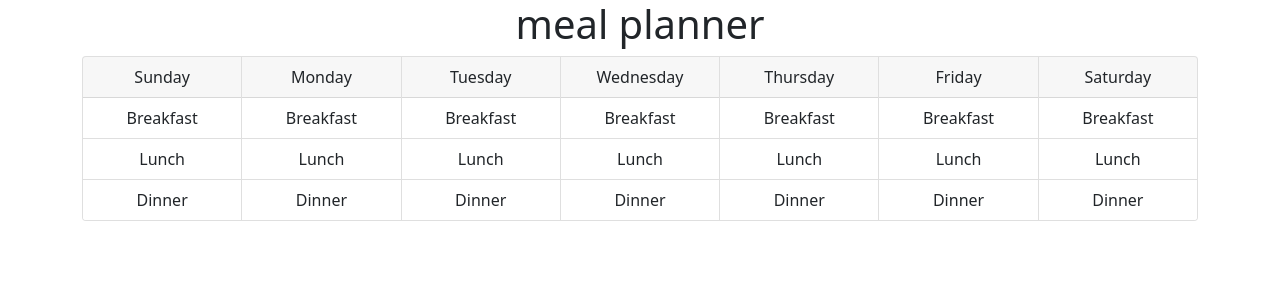
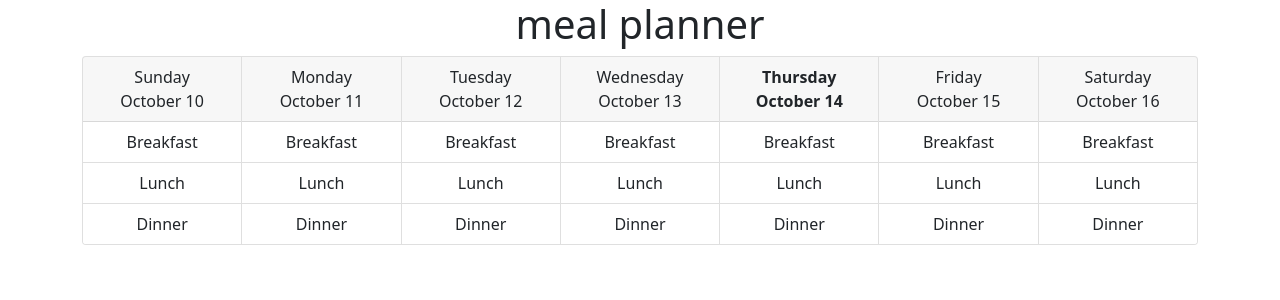
Before and after one commit to mwaslick/meal-planner, a React (Create React App) app: page / in a window 1280 px wide. Shown: the top 300 px of the page. Built offline with nearby package versions, Linux system fonts and the light colour scheme.

Commit message:
added correct dates to project

```diff
--- a/package.json
+++ b/package.json
@@ -9,9 +9,11 @@
     "@testing-library/react": "^12.1.2",
     "@testing-library/user-event": "^13.3.0",
     "bootstrap": "^5.1.3",
+    "dayjs": "^1.10.7",
     "react": "^17.0.2",
     "react-bootstrap": "^2.0.0-rc.0",
     "react-calendar": "^3.4.0",
+    "react-dayjs": "^0.3.2",
     "react-dom": "^17.0.2",
     "react-scripts": "^4.0.3",
     "web-vitals": "^2.1.2"
--- a/src/components/WeekCard/WeekCard.js
+++ b/src/components/WeekCard/WeekCard.js
@@ -1,11 +1,20 @@
 import React, { useState } from 'react';
 import { Container, Row, Col, Card, ListGroup, ListGroupItem } from 'react-bootstrap';
+import DayJS from 'react-dayjs';
 
 export default function WeekCard(props) {
 
+    let isToday = props.today;
+
         return (
             <Card>
-            <Card.Header>{props.weekday}</Card.Header>
+                {isToday? <Card.Header>
+                   <b> {props.weekday} <br></br> {props.date} </b>
+                </Card.Header> :
+                <Card.Header>
+                    {props.weekday} <br></br> {props.date}
+                </Card.Header>}
+
                 <ListGroup variant="flush">
                     <ListGroup.Item>Breakfast</ListGroup.Item>
                     <ListGroup.Item>Lunch</ListGroup.Item>
--- a/src/components/WeekPage/WeekPage.js
+++ b/src/components/WeekPage/WeekPage.js
@@ -1,23 +1,58 @@
-import React, { useState } from 'react';
+import {React, Component} from 'react';
+import { render } from 'react-dom';
 import WeekCard from '../WeekCard/WeekCard';
 import { Container, Row, CardGroup } from 'react-bootstrap';
+import DayJS from 'react-dayjs';
 
-export default function WeekPage() {
+export default class WeekPage extends Component {
 
-    const weekdays = ["Sunday", "Monday", "Tuesday", "Wednesday", "Thursday", "Friday", "Saturday"]
+   constructor() {
+        super();
+        const dayjs = require ('dayjs');
+        const weekdays = [];
+        for (var i = 0; i <= 6; i++) {
+            weekdays.push({
+                day: dayjs().day(i).format('dddd').toString(),
+                date: dayjs().day(i).format('MMMM D').toString(),
+                isToday: false
+            });
+        }
 
+        this.state = {weekdays};
+    }
+
+    componentDidMount() {
+        this.checkToday();
+
+    }
+
+    checkToday() {
+        const dayjs = require('dayjs');
+        let today = dayjs().format('MMMM D').toString();
+        let newWeekdays = this.state.weekdays;
+        for (var i = 0; i < newWeekdays.length; i++) {
+            if (newWeekdays[i].date == today) {
+                newWeekdays[i].isToday = true;
+            }
+        }
+        this.setState({weekdays: newWeekdays});
+        console.log(this.state.weekdays);
+    }
+
+   render() {
         return (
             <Container>
                 <Row>
                     <CardGroup>
-                {weekdays.map((day) => {
+                    {this.state.weekdays.map((date, index)=>{
                         return (
-                        <WeekCard
-                        weekday = {day} />
-                    )
-                })}
+                        <WeekCard weekday = {date.day} date = {date.date} today = {date.isToday}/>
+                        );})
+                    }
+
                     </CardGroup>
                 </Row>
             </Container>
         );
    }
+}
```
Also changed, not shown: 2 other files (tests, documents, lock files or other folders). Lines whose indentation alone changed are shown as unchanged.
